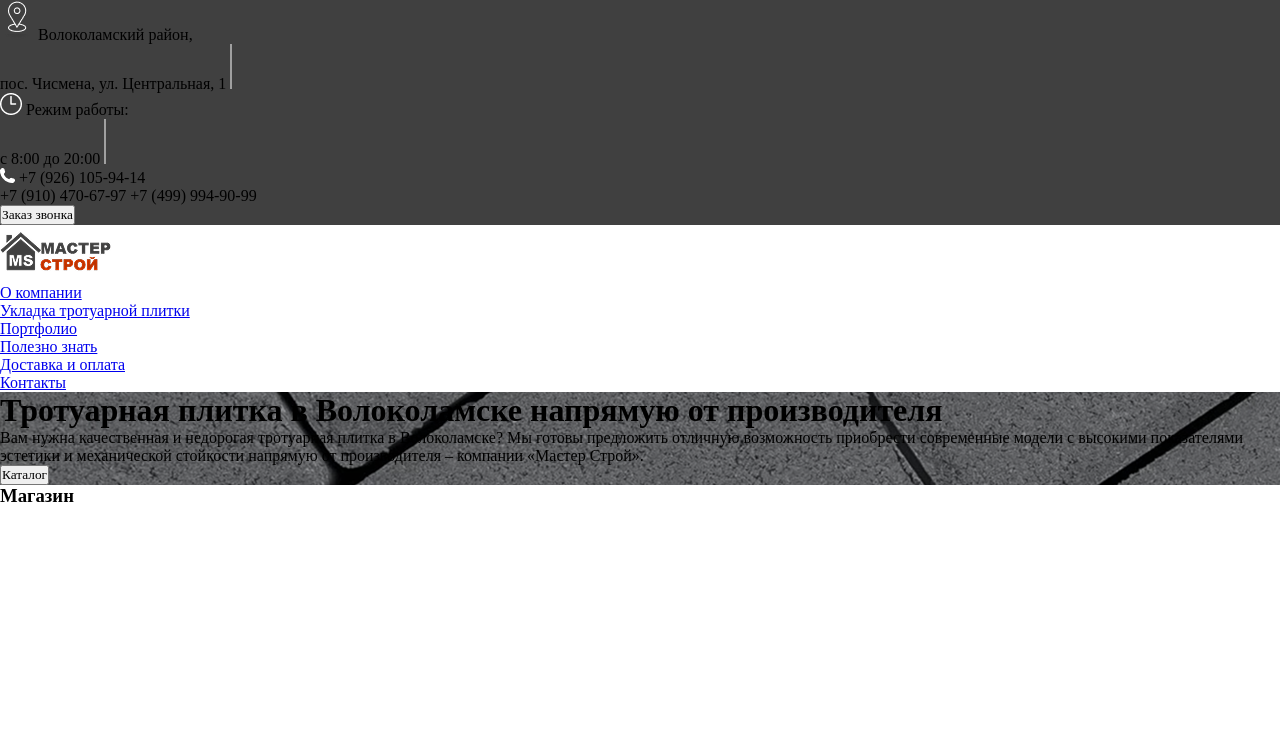
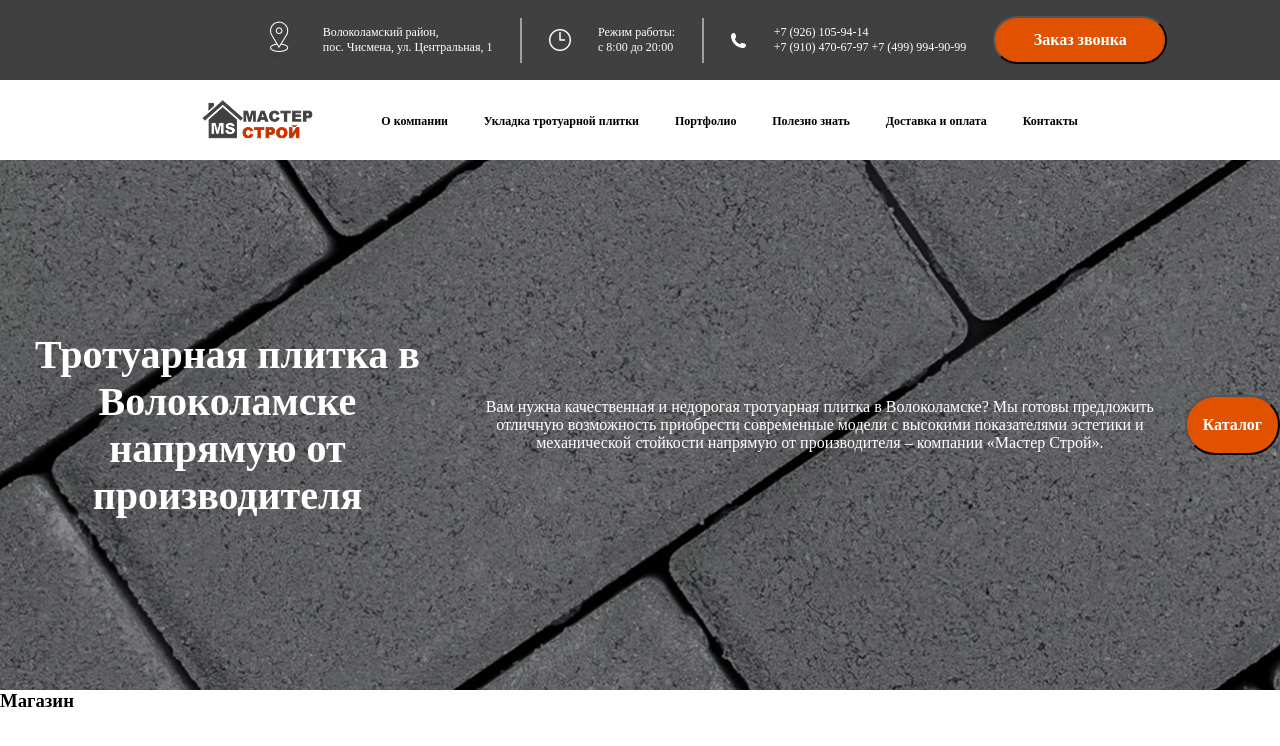
Before and after one commit to Polly30112004/Web-Lab-3-4, a plain HTML site: page index.html in a window 1280 px wide. Drawn offline with Linux system fonts and the light colour scheme.

Commit message:
feat: addadding a css file to the desktop version  to css file

```diff
--- a/css.css
+++ b/css.css
@@ -5,13 +5,178 @@
   font-family: Montserrat;
 }
 
-.header-block-info
-{
-  background-color: #404040;
+.body {
+  font-size: 16px;
+
+  }
+
+.header {
+  width: 100%;
 }
 
-main
+/*думать */
+.header__menu_button
+{
+  background: none;
+  border: none;
+  display: none;
+  font-size: 1.2rem;
+  height: 50px;
+  position: absolute;
+  right: 0;
+  top: 0;
+  width: 50px;
+
+}
+
+.header-info {
+  height: 80px;
+  background-color: #404040;
+  color: white;
+  display: flex;
+  justify-content: flex-start; /* Сдвигаем текст влево */
+  align-items: center;
+  font-size: 0.75rem;
+  position: relative;
+  padding-left: 16.35rem; /* Отступ слева для текста */
+}
+
+.header-block-info {
+  display: flex;
+  justify-content: space-between;
+  align-items: center;
+  gap: 1.7rem;
+  margin-right: 1.7rem;
+}
+
+
+.header-button-order {
+  position: absolute;
+  right: 15rem;
+
+}
+
+.button-order {
+  font-size: 1rem;
+  font-weight: 700;
+  display: flex;
+  justify-content: center;
+  align-items: center;
+  border-radius: 100px;
+  padding: 0.8rem 3vw;
+  color: white;
+  background-color: #E05100;
+}
+
+/* Адаптивность? думать */
+@media (max-width: 768px) {
+  .header-info {
+      padding-left: 1.5rem; /* Уменьшаем отступ на маленьких экранах */
+  }
+
+  .header-button-order {
+      right: 2rem; /* Уменьшаем сдвиг на маленьких экранах */
+  }
+
+  .header-block-info {
+      gap: 1rem;
+      margin-right: 0;
+  }
+}
+
+
+.nav
+{
+height: 80px;
+background-color: white;
+display: flex;
+justify-content: center;
+align-items: center;
+gap: 5.1vw;
+}
+
+.menu
+{
+  display: flex;
+  align-items: center;
+}
+
+.list
+{
+  display: flex;
+  list-style-type: none;
+  gap: 2.8vw;
+}
+
+.menu-link
+{
+  color: black;
+  text-decoration: none;
+  font-weight: 700;
+  font-size: 0.75rem;
+}
+
+.main
 {
 
-  background: url(img/фон_1_блока.png)
+  /* пока пусто*/
+
 }
+
+.block1
+{
+  background: url(img/фон_1_блока.png);
+  background-size: cover;
+  display: flex;
+  justify-content: center;
+  align-items: center;
+  text-align: center;
+  color: white;
+  height: 530px;
+}
+
+.block1-inside
+{
+  width: 49%;
+  display: flex;
+  flex-direction: column;
+  justify-content: center;
+  align-items: center;
+  gap: 30px;
+
+}
+
+.h1
+{
+  font-size: 40px;
+  font-weight: 700;
+}
+.description
+{
+  font-size: 14px;
+
+}
+
+.button
+{
+  font-weight: 700;
+  justify-content:center;
+  align-items: center;
+  border-radius: 70px;
+  height: 60px;
+  width: 240px;
+  font-size: 1rem;
+  color: white;
+  background-color:#E05100;
+}
+
+
+
+
+@media (max-width: 768px)
+{
+  .header__menu_button
+  {
+      display: block;
+  }
+}
```
